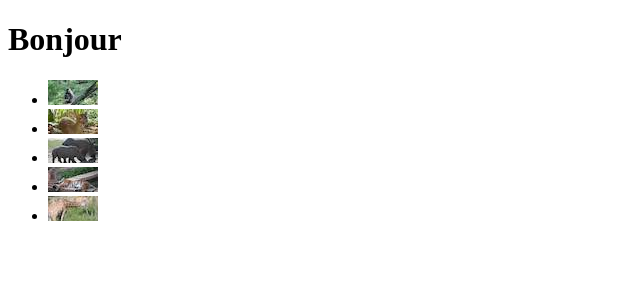
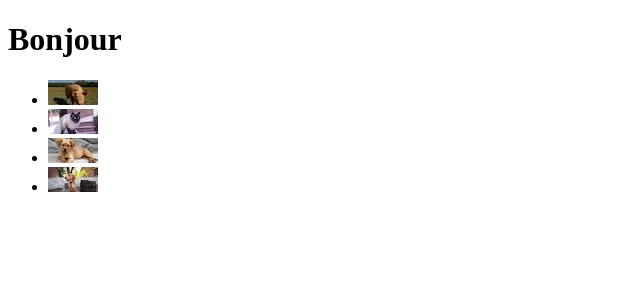
Before and after one commit to CecileGaultier/test-vue-cli, a Vue app: page / in a window 1280 px wide. Shown: the top 300 px of the page, without its empty margins (0-640 px from the left). Built offline with nearby package versions, Linux system fonts and the light colour scheme.

Commit message:
introduction de filtreType

```diff
--- a/src/App.vue
+++ b/src/App.vue
@@ -71,12 +71,13 @@
               "dataFullImg": "images/animals-9.jpeg",
               "title": "chien",
               "type": "domestique",
-          }]
+          }],
+        filtreType: "domestique",
     }
     },
       computed:{
         imageDataFiltree(){
-            return this.imageData.filter(({type})=>type==="sauvage");
+            return this.imageData.filter(({type})=>type===this.filtreType);
         }
       }
 }
```
